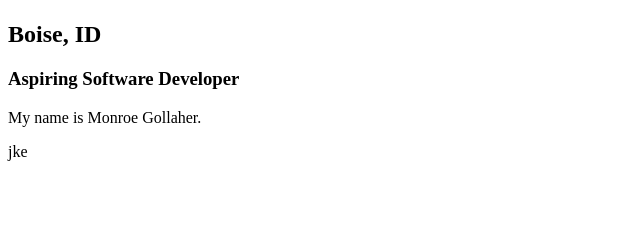
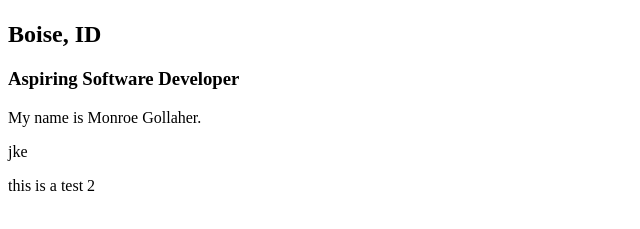
Before and after one commit to MonroeGollaher/aboutme, a plain HTML site: page index.html in a window 1280 px wide. Shown: the part 59-288 px from the top of the page, without its empty margins (0-640 px from the left). Drawn offline with Linux system fonts and the light colour scheme.

Commit message:
Init commit

```diff
--- a/index.html
+++ b/index.html
@@ -11,5 +11,6 @@
     <h3>Aspiring Software Developer</h3>
     <p>My name is Monroe Gollaher.</p>
     <p>jke</p>
+    <p>this is a test 2</p>
 </body>
 </html>
```
